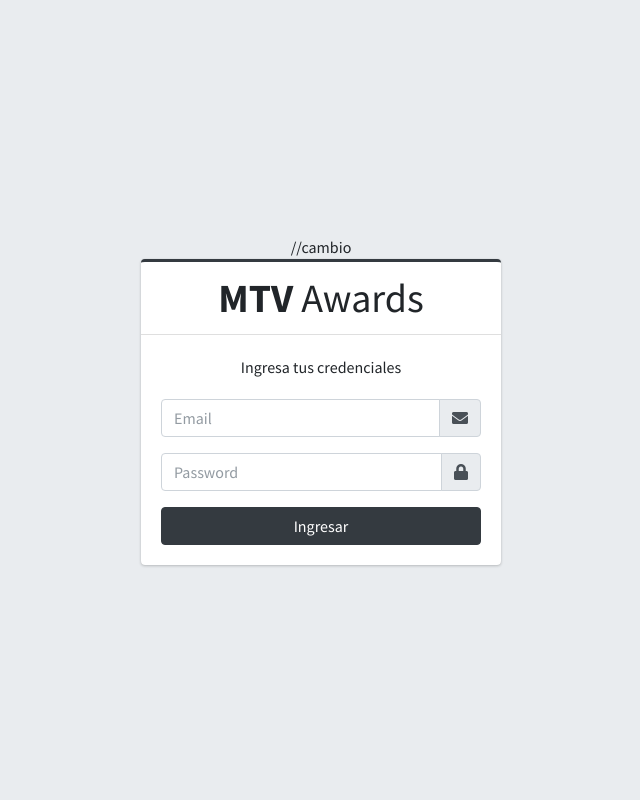
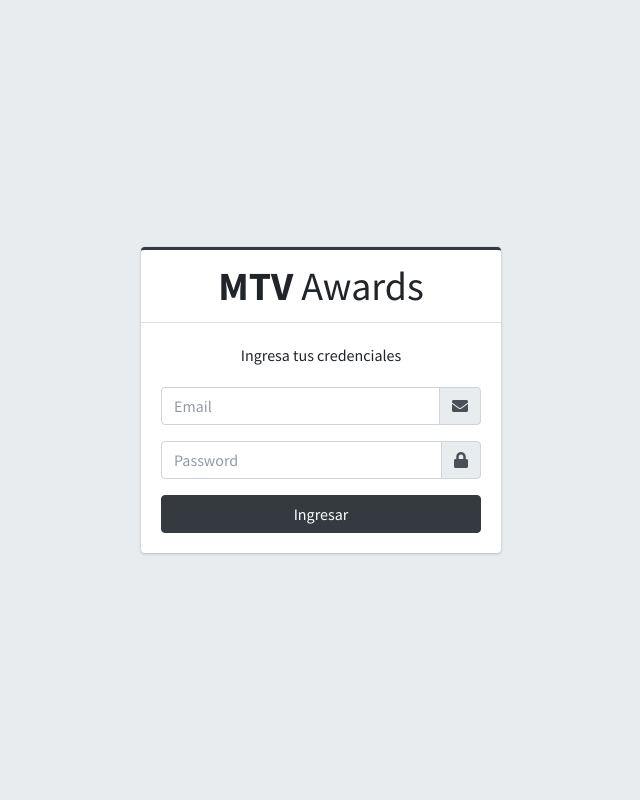
Before and after one commit to Aguila30/ProyectoEmanuel, a PHP site: page /index.php in a window 1280 px wide. Shown: the whole page, without its empty margins (319-959 px from the left). Run offline with PHP 8.4, Linux system fonts and the light colour scheme; some libraries are stand-ins or nearby versions.

Commit message:
Update index.php

```diff
--- a/prueba/index.php
+++ b/prueba/index.php
@@ -2,7 +2,7 @@
     require_once './app/config/Connect.php';
     $connect = new Connect();
 ?>
-<!DOCTYPE html> //cambio
+<!DOCTYPE html>
 <html lang="en">
 <head>
   <meta charset="utf-8">
```
